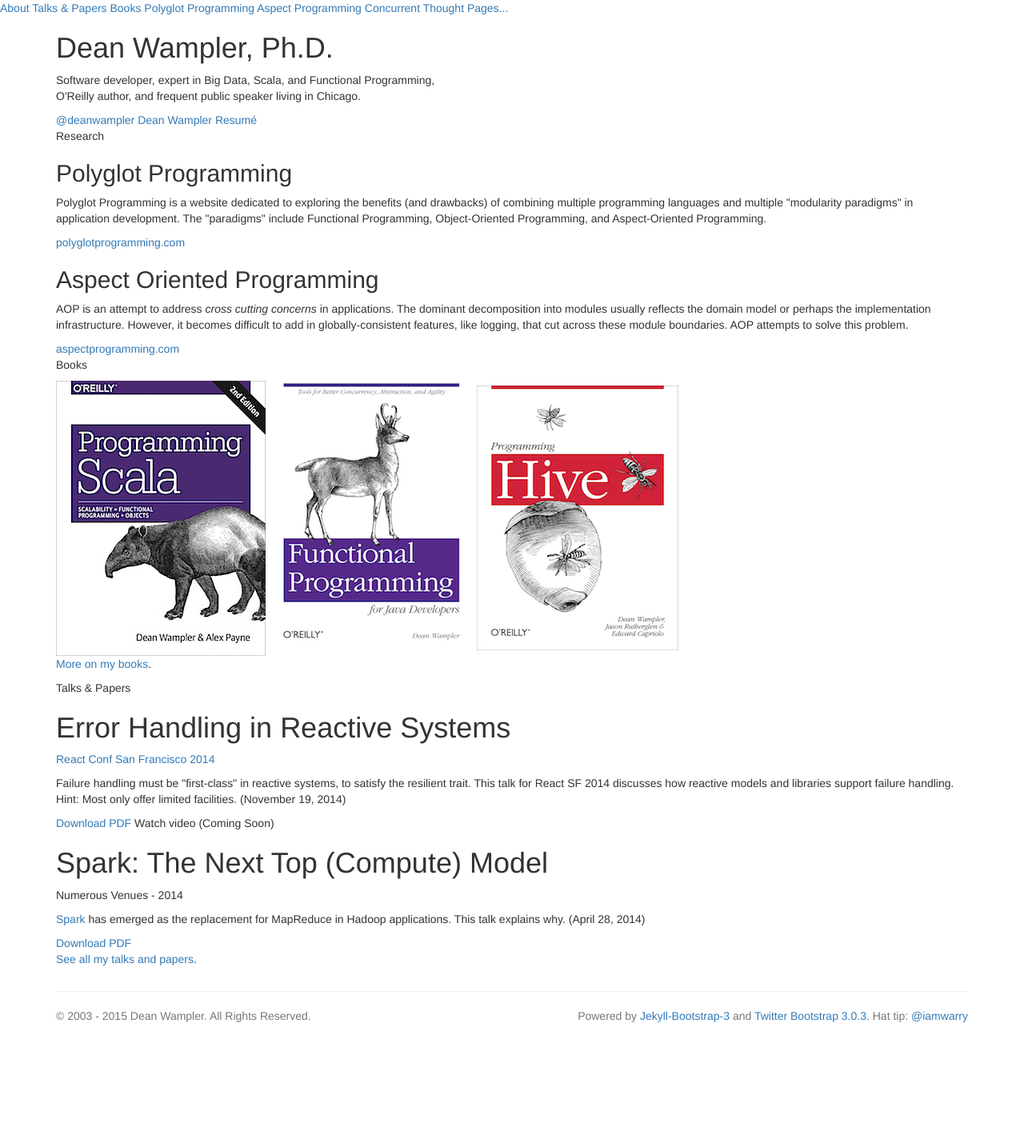
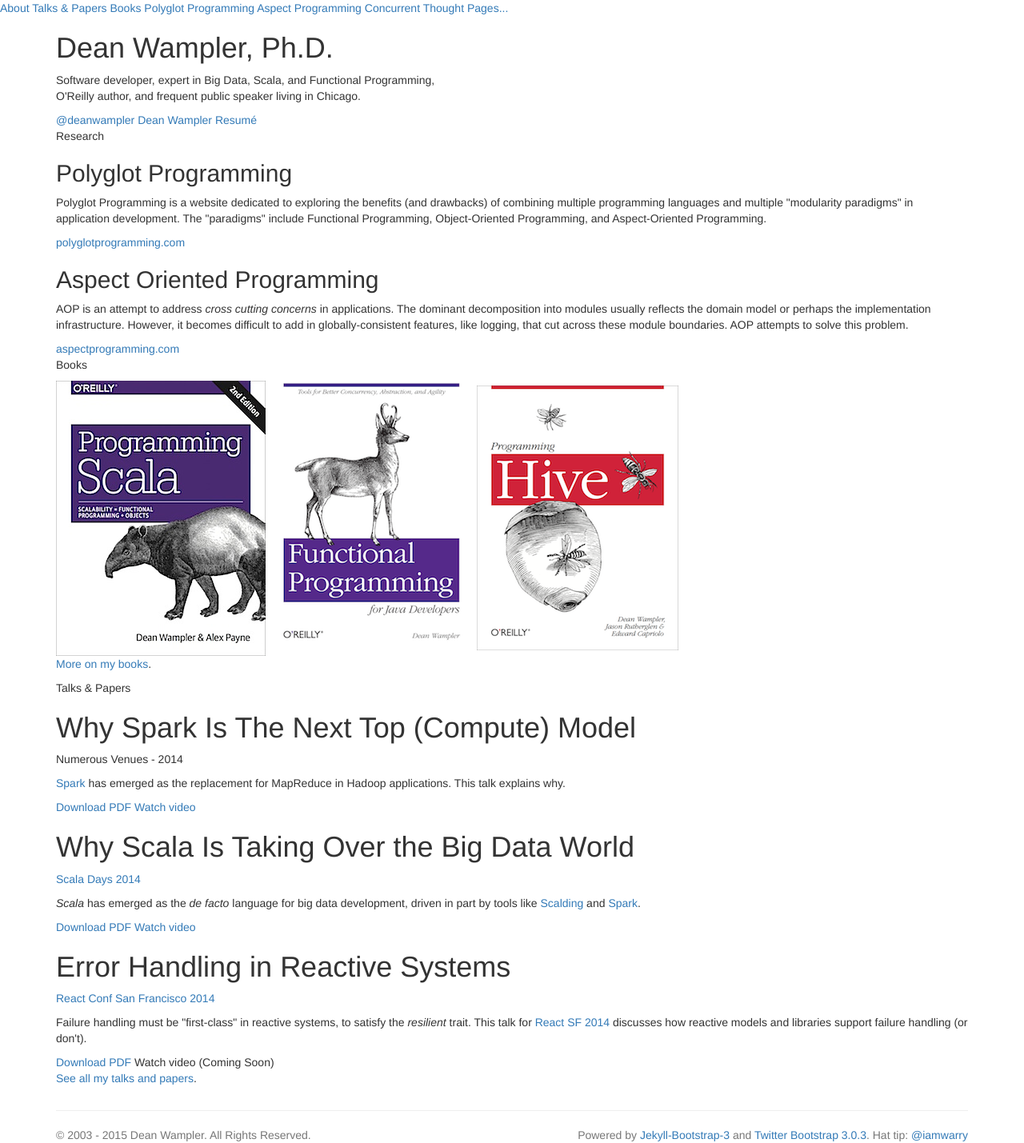
Before and after one commit to deanwampler/deanwampler.github.io, a Jekyll site: the page built from index.md, in a window 1280 px wide. Shown: the whole page at 80% size. Built offline with Jekyll 4.4.1, drawn with Linux system fonts in a browser that asks for light colours; nearby versions of some CDN libraries; library files that are not in the unit come from our copies; before the commit the page ends 1280 px from its top, so only the background shows below that.

Commit message:
Updated links for available conf. videos. Added another talk to the home page.

```diff
--- a/index.md
+++ b/index.md
@@ -38,9 +38,30 @@
   <p class="section-title"><span>Talks &amp; Papers </span></p>
 
   <article class="talk">
+    <h1>Why Spark Is The Next Top (Compute) Model</h1>
+    <p class="talk-desc">Numerous Venues - 2014</p>
+    <p><a href="http://spark.apache.org">Spark</a> has emerged as the replacement for <span class='keyword'>MapReduce</span> in <span class='keyword'>Hadoop</span> applications. This talk explains why.</p>
+    <div class="more">
+      <a href="/polyglotprogramming/papers/Spark-TheNextTopComputeModel.pdf" class="button-pdf">Download PDF</a>
+      <a href="http://www.infoq.com/presentations/spark-scala-mapreduce-java" class="button-video">Watch video</a>
+      <!-- <span class="button-video-inactive">Watch video</span> (Coming Soon) -->
+    </div>
+  </article>
+
+  <article class="talk">
+    <h1>Why Scala Is Taking Over the Big Data World</h1>
+    <p class="talk-desc"><a href="http://www.scaladays.org/#schedule/Why-Scala-is-Taking-Over-the-Big-Data-World">Scala Days 2014</a></p>
+    <p><em>Scala</em> has emerged as the <em>de facto</em> language for big data development, driven in part by tools like <a href="https://github.com/twitter/scalding">Scalding</a> and <a href="http://spark.apache.org">Spark</a>.</p>
+    <div class="more">
+      <a href="WhyScalaIsTakingOverTheBigDataWorld.pdf" class="button-pdf">Download PDF</a>
+      <a href="https://parleys.com/play/53a7d2c5e4b0543940d9e544/chapter0/about" class="button-video">Watch video</a>
+    </div>
+  </article>
+
+  <article class="talk">
     <h1>Error Handling in Reactive Systems</h1>
     <p class="talk-desc"><a href="http://reactconf.com/">React Conf San Francisco 2014</a></p>
-    <p>Failure handling must be "first-class" in reactive systems, to satisfy the resilient trait. This talk for React SF 2014 discusses how reactive models and libraries support failure handling. Hint: Most only offer limited facilities. (November 19, 2014)</p>
+    <p>Failure handling must be "first-class" in reactive systems, to satisfy the <em>resilient</em> trait. This talk for <a href="http://reactconf.com/">React SF 2014</a> discusses how reactive models and libraries support failure handling (or don't).</p>
     <div class="more">
       <a href="/polyglotprogramming/papers/ErrorHandlingReactiveSystems.pdf" class="button-pdf">Download PDF</a>
       <!-- <a href="#" class="button-video">Watch video</a> -->
@@ -48,16 +69,5 @@
     </div>
   </article>
 
-  <article class="talk">
-    <h1>Spark: The Next Top (Compute) Model</h1>
-    <p class="talk-desc">Numerous Venues - 2014</p>
-    <p><a href="http://spark.apache.org">Spark</a> has emerged as the replacement for <span class='keyword'>MapReduce</span> in <span class='keyword'>Hadoop</span> applications. This talk explains why. (April 28, 2014)</p>
-    <div class="more">
-      <a href="/polyglotprogramming/papers/Spark-TheNextTopComputeModel.pdf" class="button-pdf">Download PDF</a>
-      <!-- <a href="#" class="button-video">Watch video</a> -->
-      <!-- <span class="button-video-inactive">Watch video</span> (Coming Soon) -->
-    </div>
-  </article>
-
   <p class="talk"><a href="/polyglotprogramming/papers">See all my talks and papers</a>.</p>
 </section>
```
Also changed, not shown: polyglotprogramming/papers/index.md (+3 -2 lines), 2 other files.
